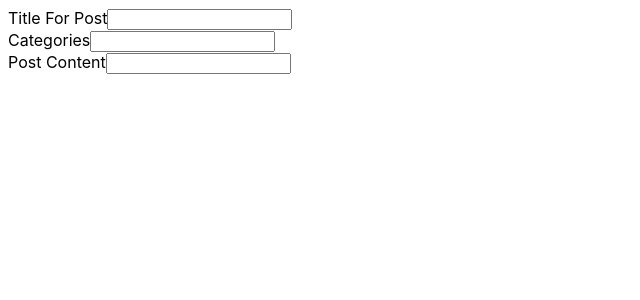
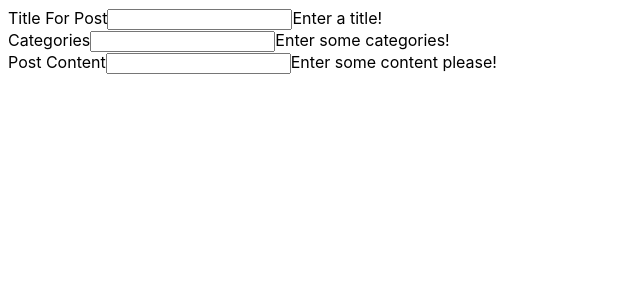
Before and after one commit to immanoj16/Blog-React-Redux, a React app: page /posts/new in a window 1280 px wide. Shown: the top 300 px of the page, without its empty margins (0-640 px from the left). Built offline with nearby package versions, Linux system fonts and the light colour scheme.

Commit message:
Add: field jsx code to show errors

```diff
--- a/src/js/components/PostsNew.js
+++ b/src/js/components/PostsNew.js
@@ -12,6 +12,7 @@ class PostsNew extends Component {
           type="text"
           {...field.input}
         />
+        {field.meta.error}
       </div>
     )
   }
```
